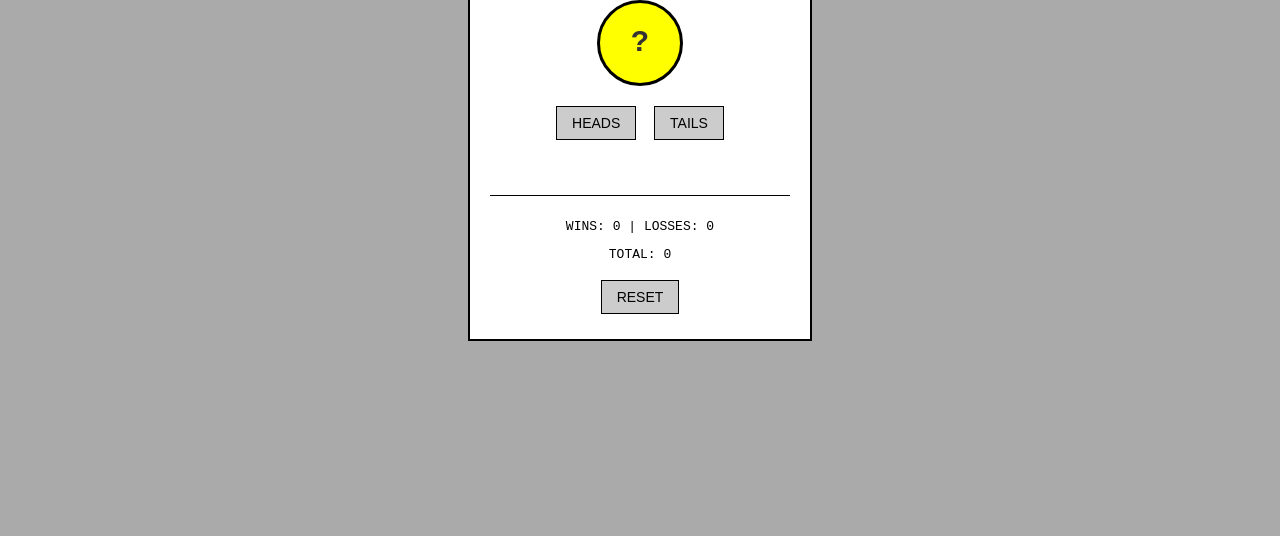
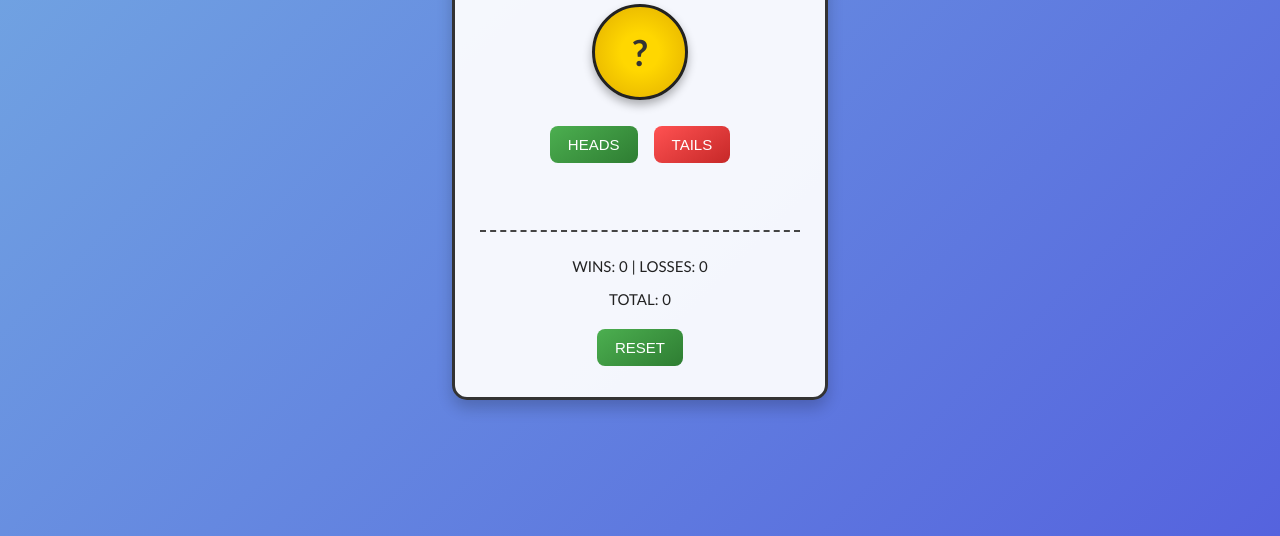
Before and after one commit to mokshagna1810Y/Admin-and-ops-html-css-, a plain HTML site: page javascript-course/task3/headsntails.html in a window 1280 px wide. Shown: the part 280-816 px from the top of the page. Drawn offline with Linux system fonts and the light colour scheme.

Commit message:
Simple js website

```diff
--- a/javascript-course/task3/headsntails.html
+++ b/javascript-course/task3/headsntails.html
@@ -4,54 +4,70 @@
     <title>Coin Flip</title>
     <style>
         body {
-            font-family: monospace;
+            font-family: 'Trebuchet MS', monospace;
             display: flex;
             flex-direction: column;
             justify-content: center;
             align-items: center;
             min-height: 100vh;
-            background-color: #AAAAAA;
+            background: linear-gradient(135deg, #74ABE2, #5563DE);
+            color: #222;
         }
 
         .box {
-            background-color: #FFFFFF;
-            padding: 20px;
-            border: 2px solid #000000;
+            background-color: #FFFFFFEE;
+            padding: 25px;
+            border-radius: 15px;
+            border: 3px solid #333;
             text-align: center;
-            width: 300px;
+            width: 320px;
+            box-shadow: 0 8px 15px rgba(0,0,0,0.2);
         }
 
         h1 {
-            color: #000000;
-            margin-bottom: 10px;
+            color: #222;
+            margin-bottom: 15px;
+            letter-spacing: 1px;
+            text-shadow: 1px 1px 2px #999;
         }
 
         .coin {
-            width: 80px;
-            height: 80px;
-            margin: 15px auto;
-            background-color: yellow;
+            width: 90px;
+            height: 90px;
+            margin: 20px auto;
+            background: radial-gradient(circle, gold 30%, #e5b300 90%);
             border-radius: 50%;
             display: flex;
             justify-content: center;
             align-items: center;
-            font-size: 30px;
+            font-size: 36px;
             font-weight: bold;
             color: #333;
-            border: 3px solid #000000;
+            border: 3px solid #222;
+            box-shadow: 0 5px 10px rgba(0,0,0,0.3);
+
         }
 
+
         button {
-            padding: 8px 15px;
-            font-size: 14px;
-            margin: 5px;
-            border: 1px solid #000000;
+            padding: 10px 18px;
+            font-size: 15px;
+            margin: 6px;
+            border-radius: 8px;
+            border: none;
             cursor: pointer;
-            background-color: #CCCCCC;
+            background: linear-gradient(145deg, #4CAF50, #2E7D32);
+            color: white;
+            transition: 0.3s;
+        }
+
+        #tailsBtn {
+            background: linear-gradient(145deg, #FF5252, #C62828);
         }
 
         button:hover {
-            background-color: #E0E0E0;
+            transform: scale(1.05);
+            opacity: 0.9;
         }
 
         button:disabled {
@@ -59,23 +75,34 @@
         }
 
         .message {
-            min-height: 20px;
-            margin: 15px 0;
+            min-height: 25px;
+            margin: 18px 0;
             font-weight: bold;
+            font-size: 16px;
         }
 
         .message.win {
-            color: #008000;
+            color: #00A300;
         }
 
         .message.lose {
-            color: #FF0000;
+            color: #E00000;
         }
 
         .score {
-            border-top: 1px solid #000000;
+            border-top: 2px dashed #444;
             padding-top: 10px;
+            margin-top: 12px;
+            font-size: 15px;
+        }
+
+        .reset-btn {
+            background: linear-gradient(145deg, #2196F3, #1565C0);
             margin-top: 10px;
+        }
+
+        .reset-btn:hover {
+            background: linear-gradient(145deg, #42A5F5, #1976D2);
         }
     </style>
 </head>
@@ -83,19 +110,19 @@
     <div class="box">
         <h1>COIN FLIP SIMULATOR</h1>
 
-        <!-- Coin display -->
+        <!-- Coin-->
         <div class="coin" id="coin">?</div>
 
-        <!-- Guess buttons -->
+        <!-- Guessing button -->
         <div>
             <button id="headsBtn" onclick="doGuess('Heads')">HEADS</button>
             <button id="tailsBtn" onclick="doGuess('Tails')">TAILS</button>
         </div>
 
-        <!-- Result message -->
+        <!-- Result msg-->
         <div class="message" id="msg"></div>
 
-        <!-- Scoreboard -->
+        <!-- Scores -->
         <div class="score">
             <p>WINS: <span id="wins">0</span> | LOSSES: <span id="losses">0</span></p>
             <p>TOTAL: <span id="total">0</span></p>
@@ -111,7 +138,7 @@
         let losses = 0;
         let total = 0;
 
-        // DOM references
+        // DOM
         const coin = document.getElementById('coin');
         const msg = document.getElementById('msg');
         const winsEl = document.getElementById('wins');
@@ -120,7 +147,7 @@
         const headsBtn = document.getElementById('headsBtn');
         const tailsBtn = document.getElementById('tailsBtn');
 
-        // Load saved stats immediately (page elements already exist)
+        // Loading saved stats
         const savedWins = localStorage.getItem('wins');
         const savedLosses = localStorage.getItem('losses');
         const savedTotal = localStorage.getItem('total');
```
Also changed, not shown: 7c.html (added, +14 -0 lines), 7f.html (added).
